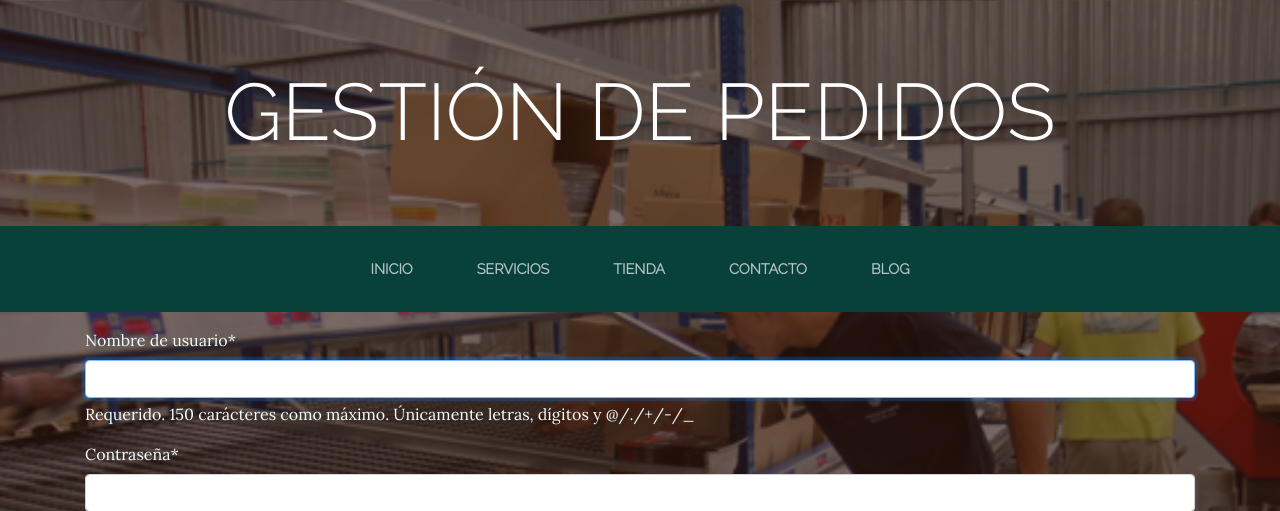
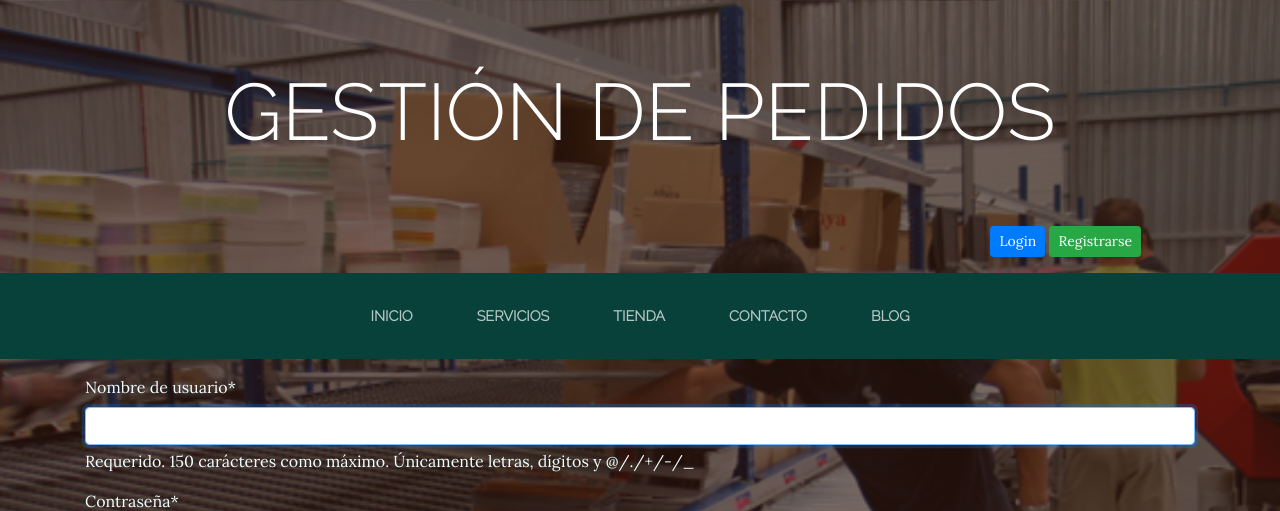
Before and after one commit to JairoDuenas/proyecto_web_django_pildoras_info, a Django app: page /autenticacion/ in a window 1280 px wide. Shown: the top 511 px of the page. Run offline with Django 4.2, Linux system fonts and the light colour scheme; some libraries are stand-ins or nearby versions.

Commit message:
Manejando sesiones de usuario, se crear links[registro, cerrar sesión]

```diff
--- a/ProyectoWeb/ProyectoWebApp/templates/ProyectoWebApp/base.html
+++ b/ProyectoWeb/ProyectoWebApp/templates/ProyectoWebApp/base.html
@@ -23,6 +23,17 @@
   <h1 class="site-heading text-center text-white d-none d-lg-block">
     <span class="site-heading-lower">Gestión de Pedidos</span>
   </h1>
+
+  <div class="container text-right m-3 text-light">
+    {% if user.is_authenticated %}
+      Hola {{user.username}} &nbsp; <a class="btn btn-info btn-sm" role="button" href="{% url 'cerrar_sesion' %}" class="text-light">Cerrar sesión</a>
+      {% else %}
+      <div>
+          <a class="btn btn-primary btn-sm" role="button" href="#">Login</a>
+          <a class="btn btn-success btn-sm" role="button" href="{% url 'Autenticacion' %}">Registrarse</a>
+      </div>
+    {% endif %}
+  </div>
 
   <!-- Navbar -->
   <nav class="navbar navbar-expand-lg navbar-dark py-lg-4" id="mainNav">
--- a/ProyectoWeb/autenticacion/urls.py
+++ b/ProyectoWeb/autenticacion/urls.py
@@ -1,6 +1,7 @@
 from django.urls import path
-from .views import VRegistro
+from .views import VRegistro, cerrar_sesion
 
 urlpatterns = [
     path('', VRegistro.as_view(), name='Autenticacion'),
+    path('cerrar_sesion', cerrar_sesion, name='cerrar_sesion'),
 ]
--- a/ProyectoWeb/autenticacion/views.py
+++ b/ProyectoWeb/autenticacion/views.py
@@ -1,7 +1,7 @@
 from django.shortcuts import render, redirect
 from django.views.generic import View
 from django.contrib.auth.forms import UserCreationForm
-from django.contrib.auth import login
+from django.contrib.auth import login, logout
 from django.contrib import messages
 
 # Create your views here.
@@ -22,3 +22,7 @@ class VRegistro(View):
         for msg in form.error_messages:
           messages.error(request, form.error_messages[msg])
         return render(request, "registro/registro.html", {"form": form})
+
+def cerrar_sesion(request):
+  logout(request)
+  return redirect('Home')
```
Also changed, not shown: ProyectoWeb/db.sqlite3.
